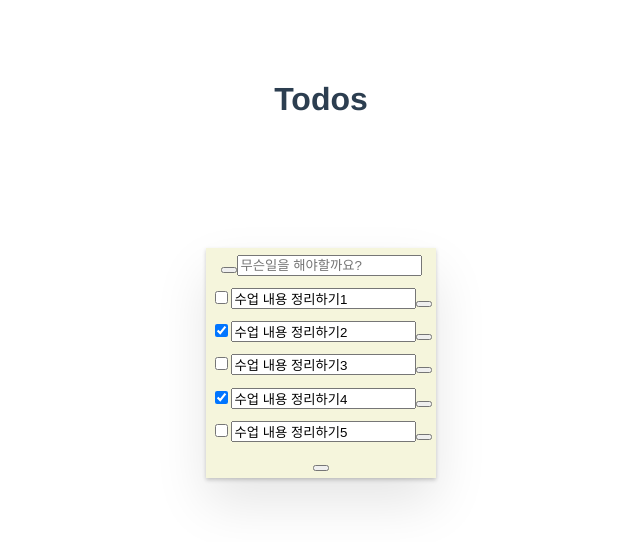
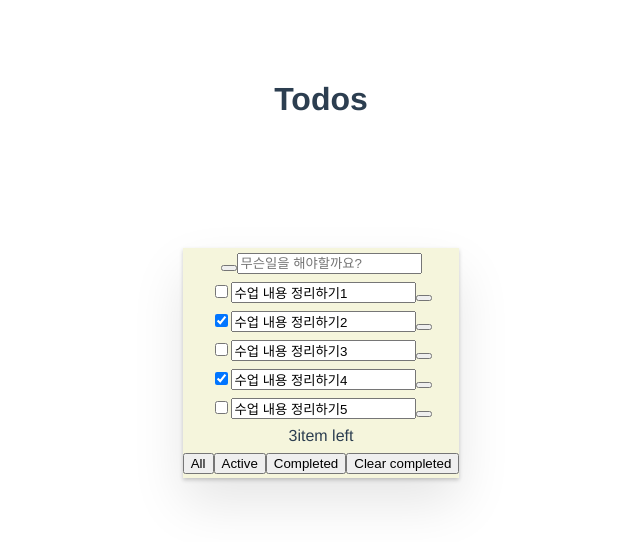
Before and after one commit to act-21-2nd-newbie/Jini-vue-todo, a Vue app: page / in a window 1280 px wide. Shown: the top 542 px of the page, without its empty margins (319-959 px from the left). Built offline with nearby package versions, Linux system fonts and the light colour scheme.

Commit message:
add dblclick update input, filter buttons

```diff
--- a/src/components/Todo.vue
+++ b/src/components/Todo.vue
@@ -1,7 +1,7 @@
 <template>
   <div class="todo">
-    <input id="toggle" type="checkbox" v-model="status" true-value="done" false-value="active">
-    <input class="edit" type="text" v-model="details">
+    <input id="toggle" type="checkbox" v-model="todo.status" @change="updateTodo" true-value="done" false-value="active">
+    <input class="edit" v-model="todo.details" @dblclick="changeIsReadOnly" @blur="updateTodo" @keyup.enter="updateTodo" @keyup.esc="cancelUpdateTodo" :readonly="isReadOnly">
     <button class="delete" @click="deleteTodo"></button>
   </div>
 </template>
@@ -11,13 +11,34 @@ export default {
   name: "Todo",
   props:{
     number: Number,
-    id: String,
-    details: String,
-    status: String,
+    todo:{
+      id: String,
+      details: String,
+      status: String,
+    }
+  },
+  data() {
+    return{
+      cachedTodoDetails:"",
+      isReadOnly: true,
+    }
   },
   methods:{
+    changeIsReadOnly(){
+      this.cachedTodoDetails=this.todo.details
+      this.isReadOnly=false
+    },
+    updateTodo(){
+      this.$emit('update-todo',this.number, this.todo)
+      this.isReadOnly=true
+    },
+    cancelUpdateTodo(){
+      this.todo.details=this.cachedTodoDetails
+      this.cachedTodoDetails=""
+      this.isReadOnly=true
+    },
     deleteTodo(){
-      this.$emit('delete-todo-clicked', this.number);
+      this.$emit('delete-todo-clicked', this.number)
     }
   }
 }
--- a/src/pages/TodoPage.vue
+++ b/src/pages/TodoPage.vue
@@ -6,14 +6,16 @@
         <button class="delete" @click="allTodoDone"></button>
         <input class="new-todo" placeholder="무슨일을 해야할까요?" v-model="newTodo" @keyup.enter="addTodo"/>
       </div>
-      <div v-for="(todo, index) in todoList" :key="todo.id">
-        <Todo class="item" :number="index" :id="todo.id" :details="todo.details" :status="todo.status"
-              @delete-todo-clicked="deleteTodo"/>
+      <div v-for="(todo, index) in filteredTodoList" :key="todo.id">
+        <Todo class="item" :number="index" :todo="todo"
+              @update-todo="updateTodo" @delete-todo-clicked="deleteTodo"/>
       </div>
-      <div>
-        <button>
-
-        </button>
+      {{ numberOfLeftTodo }}item left
+      <div class="btn-group">
+        <button @click="showAll">All</button>
+        <button @click="showActive">Active</button>
+        <button @click="showCompleted">Completed</button>
+        <button @click="clearCompleted" v-show="todoList.length > numberOfLeftTodo">Clear completed</button>
       </div>
     </div>
   </div>
@@ -37,18 +39,45 @@ export default {
         {"id": "4", "details": "수업 내용 정리하기4", "status": "done"},
         {"id": "5", "details": "수업 내용 정리하기5", "status": "active"},
       ],
+      filteredTodoList: [],
     }
+  },
+  created() {
+    this.filteredTodoList = this.todoList
+  },
+  computed: {
+    numberOfLeftTodo() {
+      return this.todoList.filter(e => e.status === "active").length
+    },
   },
   methods: {
     addTodo() {
       this.todoList.push({"id": "1", "details": this.newTodo, "status": "active"})
+      this.newTodo=""
+    },
+    updateTodo(number, todo) {
+      this.todoList.splice(number, 1, todo)
     },
     deleteTodo(number) {
       this.todoList.splice(number, 1)
     },
     allTodoDone() {
-      this.todoList.forEach(x => x.status = "done")
-    }
+      this.numberOfLeftTodo ? this.todoList.forEach(x => x.status = "done")
+          : this.todoList.forEach(x => x.status = "active")
+    },
+    clearCompleted() {
+      this.filteredTodoList = this.filteredTodoList.filter(x => x.status === "active")
+      this.todoList = this.todoList.filter(x => x.status === "active")
+    },
+    showAll() {
+      this.filteredTodoList = this.todoList
+    },
+    showActive() {
+      this.filteredTodoList = this.todoList.filter(x => x.status === "active")
+    },
+    showCompleted() {
+      this.filteredTodoList = this.todoList.filter(x => x.status === "done")
+    },
   }
 }
 </script>
@@ -67,7 +96,8 @@ export default {
   box-shadow: 0 2px 4px 0 rgba(0, 0, 0, 0.2),
   0 25px 50px 0 rgba(0, 0, 0, 0.1);
 }
-.item{
-  flex : 1 1 8%;
+
+.item {
+  flex: 1 1 8%;
 }
 </style>
```
Also changed, not shown: 1 other file (tests, documents, lock files or other folders).
